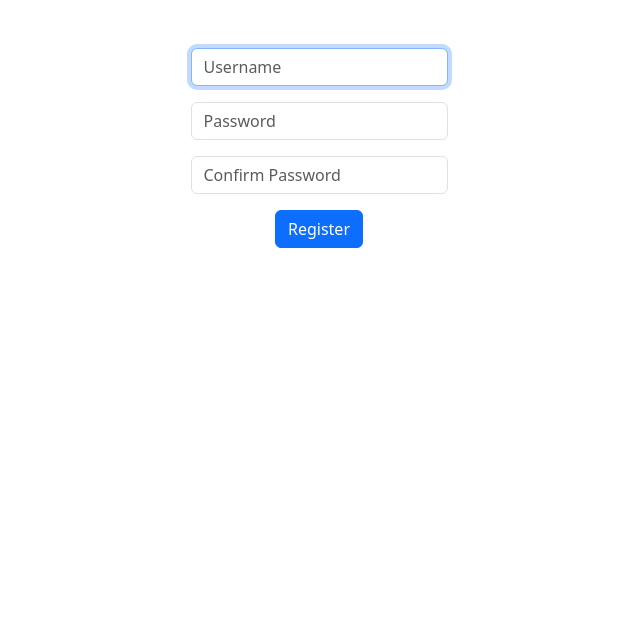
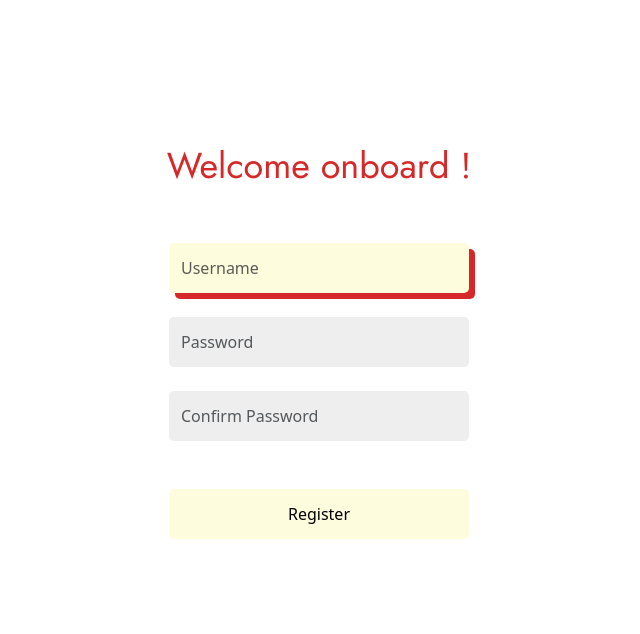
Before and after one commit to tangerineArc/ScorchingSprint, a Flask app: page /register in a window 1280 px wide. Shown: the part 66-700 px from the top of the page, without its empty margins (321-961 px from the left). Run offline with Flask 3, Linux system fonts and the light colour scheme; some libraries are stand-ins or nearby versions.

Commit message:
Restructure tables; Set up stats route; Stylise login, register pages

```diff
--- a/app.py
+++ b/app.py
@@ -38,11 +38,13 @@ def login_required(f):
 
 
 @app.route("/")
-# @login_required
+@login_required
 def index():
     """ game homepage """
 
-    return render_template("index.html")
+    username = db.execute("SELECT username FROM users WHERE id = ?", session["user_id"])[0]["username"]
+
+    return render_template("index.html", username = username)
 
 
 @app.route("/process", methods = ["POST"])
@@ -50,12 +52,18 @@ def process():
     """ process and store score data """
 
     score = request.json["score"]
-    username = db.execute("SELECT username FROM users WHERE id = ?", session["user_id"])[0]["username"]
+    datetime = request.json["datetime"]
+    userData = db.execute("SELECT username, highscore FROM users WHERE id = ?", session["user_id"])[0]
+    username = userData["username"]
+    highScore = userData["highscore"]
 
-    db.execute("INSERT INTO games (id, username, score) VALUES (?, ?, ?)", session["user_id"], username, score)
+    if score > highScore:
+        db.execute("UPDATE users SET highscore = ? WHERE id = ?", score, session["user_id"])
+
+    db.execute("INSERT INTO games (id, username, score, timestamp) VALUES (?, ?, ?, ?)", session["user_id"], username, score, datetime)
 
     result = score
-    return jsonify({"result": result})
+    return jsonify({ "result": result })
 
 
 @app.route("/game")
@@ -63,7 +71,9 @@ def process():
 def game():
     """ main game """
 
-    return render_template("game.html")
+    username = db.execute("SELECT username FROM users WHERE id = ?", session["user_id"])[0]["username"]
+
+    return render_template("game.html", username = username)
 
 
 @app.route("/fame")
@@ -71,7 +81,44 @@ def game():
 def fame():
     """ top players and game stats"""
 
-    return render_template("fame.html")
+    username = db.execute("SELECT username FROM users WHERE id = ?", session["user_id"])[0]["username"]
+
+    return render_template("fame.html", username = username)
+
+
+@app.route("/stats")
+@login_required
+def stats():
+    """ display player statistics """
+
+    gameData = db.execute("SELECT score, timestamp FROM games WHERE id = ? ORDER BY timestamp DESC LIMIT 5", session["user_id"])
+    userData = db.execute("SELECT username, highscore FROM users WHERE id = ?", session["user_id"])[0]
+    highestScore = userData["highscore"]
+    username = userData["username"]
+
+    title = ""
+    if highestScore >= 9000:
+        title += "Legendary Grandmaster"
+    elif highestScore >= 8000:
+        title += "International Grandmaster"
+    elif highestScore >= 7000:
+        title += "Grandmaster"
+    elif highestScore >= 6000:
+        title += "International Master"
+    elif highestScore >= 5000:
+        title += "Master"
+    elif highestScore >= 4000:
+        title += "Candidate Master"
+    elif highestScore >= 3000:
+        title += "Expert"
+    elif highestScore >= 2000:
+        title += "Specialist"
+    elif highestScore >= 1000:
+        title += "Pupil"
+    else:
+        title += "Newbie"
+
+    return render_template("stats.html", gameData = gameData, highestScore = highestScore, title = title, username = username)
 
 
 @app.route("/login", methods = ["GET", "POST"])
--- /dev/null
+++ b/static/formStyles.css
@@ -0,0 +1,40 @@
+h1 {
+    color: #d62828;
+    font-family: "Jost", sans-serif;
+    font-optical-sizing: auto;
+    font-weight: 400;
+    font-size: 36px;
+    font-style: normal;
+}
+
+button {
+    width: 300px;
+    height: 50px;
+    padding: 10px 20px 10px 20px;
+    border-radius: 5px;
+    background-color: #fdfcdc;
+    border: none;
+}
+
+button:hover {
+    box-shadow: #d62828 6px 6px;
+    transition: box-shadow 0.2s cubic-bezier(0.22, 1, 0.36, 1);
+}
+
+.form-control {
+    width: 300px;
+    height: 50px;
+    border-radius: 5px;
+    background-color: #eee;
+    border: none;
+    padding-top: 10px;
+    padding-bottom: 10px;
+}
+
+.form-control:focus {
+    background-color: #fdfcdc;
+    border-color: #ff5722;
+    border-radius: 5px;
+    box-shadow: 0 0 0 0.1rem #ff5722;
+    box-shadow: #d62828 6px 6px !important;
+}
--- /dev/null
+++ b/static/playerTitleScript.js
@@ -0,0 +1,44 @@
+title = document.getElementById("title")
+username = document.getElementById("username")
+
+switch (title.textContent) {
+    case "Newbie":
+        title.style.color = "grey"
+        username.style.color = "grey"
+        break
+    case "Pupil":
+        title.style.color = "green"
+        username.style.color = "green"
+        break
+    case "Specialist":
+        title.style.color = "turquoise"
+        username.style.color = "turquoise"
+        break
+    case "Expert":
+        title.style.color = "blue"
+        username.style.color = "blue"
+        break
+    case "Candidate Master":
+        title.style.color = "purple"
+        username.style.color = "purple"
+        break
+    case "Master":
+        title.style.color = "orange"
+        username.style.color = "orange"
+        break
+    case "International Master":
+        title.style.color = "orange"
+        username.style.color = "orange"
+        break
+    case "Grandmaster":
+        title.style.color = "red"
+        username.style.color = "red"
+        break
+    case "International Grandmaster":
+        title.style.color = "red"
+        username.style.color = "red"
+        break
+    case "Legendary Grandmaster":
+        title.style.color = "red"
+        username.style.color = "red"
+}
--- a/templates/index.html
+++ b/templates/index.html
@@ -6,6 +6,8 @@
 
 {% block main %}
 
+    <main class="container py-5 text-center">
 
+    </main>
 
 {% endblock %}
--- a/templates/layout.html
+++ b/templates/layout.html
@@ -29,16 +29,22 @@
                     <span class="navbar-toggler-icon"></span>
                 </button>
                 <div class="collapse navbar-collapse" id="navbar">
-                    <ul class="navbar-nav me-auto mt-2">
-                        <li class="nav-item"><a class="nav-link" href="/game">Play</a></li>
-                        <li class="nav-item"><a class="nav-link" href="/fame">Top Players</a></li>
-                    </ul>
                     {% if session["user_id"] %}
+                        <ul class="navbar-nav me-auto mt-2">
+                            <li class="nav-item"><a class="nav-link" href="/game">Play</a></li>
+                            <li class="nav-item"><a class="nav-link" href="/fame">Top Players</a></li>
+                            <li class="nav-item"><a class="nav-link" href="/stats">My Stats</a></li>
+                        </ul>
                         <ul class="navbar-nav ms-auto mt-2">
+                            <li class="nav-item"><a class="nav-link" id="username" href="#"><strong>{{ username }}</strong></a></li>
                             <li class="nav-item"><a class="nav-link" href="/logout">Log Out</a></li>
                             <li class="nav-item"><a class="nav-link" href="/register">Register</a></li>
                         </ul>
                     {% else %}
+                        <ul class="navbar-nav me-auto mt-2">
+                            <li class="nav-item"><a class="nav-link" href="/game">Play</a></li>
+                            <li class="nav-item"><a class="nav-link" href="/fame">Top Players</a></li>
+                        </ul>
                         <ul class="navbar-nav ms-auto mt-2">
                             <li class="nav-item"><a class="nav-link" href="/register">Register</a></li>
                             <li class="nav-item"><a class="nav-link" href="/login">Log In</a></li>
@@ -52,6 +58,8 @@
 
         {% block scripts %}{% endblock %}
 
+        <script src="/static/playerTitleScript.js"></script>
+
     </body>
 
 </html>
--- a/templates/register.html
+++ b/templates/register.html
@@ -1,4 +1,14 @@
 {% extends "layout.html" %}
+
+{% block styles %}
+
+    <link rel="preconnect" href="https://fonts.googleapis.com">
+    <link rel="preconnect" href="https://fonts.gstatic.com" crossorigin>
+    <link href="https://fonts.googleapis.com/css2?family=Jost:ital,wght@0,100..900;1,100..900&display=swap" rel="stylesheet">
+
+    <link rel="stylesheet" href="/static/formStyles.css">
+
+{% endblock %}
 
 {% block title %}
 
@@ -8,19 +18,22 @@
 
 {% block main %}
 
-    <main class="container py-5 text-center">
-        <form action="/register" method="post" class="needs-validation" novalidate>
-            <div class="mb-3">
-                <input autocomplete="off" autofocus class="form-control mx-auto w-auto" name="username" placeholder="Username" type="text" required>
-            </div>
-            <div class="mb-3">
-                <input class="form-control mx-auto w-auto" name="password" placeholder="Password" type="password" required>
-            </div>
-            <div class="mb-3">
-                <input class="form-control mx-auto w-auto" name="confirmation" placeholder="Confirm Password" type="password" required>
-            </div>
-            <button class="btn btn-primary" type="submit">Register</button>
-        </form>
+    <main class="container py-5 text-center mt-5">
+        <h1 class="mt-5">Welcome onboard !</h1>
+        <div class="py-5">
+            <form action="/register" method="post" class="needs-validation" novalidate>
+                <div class="mb-4">
+                    <input autocomplete="off" autofocus class="form-control mx-auto" name="username" placeholder="Username" type="text" required>
+                </div>
+                <div class="mb-4">
+                    <input class="form-control mx-auto" name="password" placeholder="Password" type="password" required>
+                </div>
+                <div class="mb-5">
+                    <input class="form-control mx-auto" name="confirmation" placeholder="Confirm Password" type="password" required>
+                </div>
+                <button type="submit">Register</button>
+            </form>
+        </div>
     </main>
 
 {% endblock %}
```
Also changed, not shown: static/gameScript.js (+9 -1 lines), templates/login.html (+24 -10 lines), templates/stats.html (added, +44 -0 lines), arc.db, static/statsStyles.css (added), templates/game.html (line endings or trailing spaces), 2 other files.
